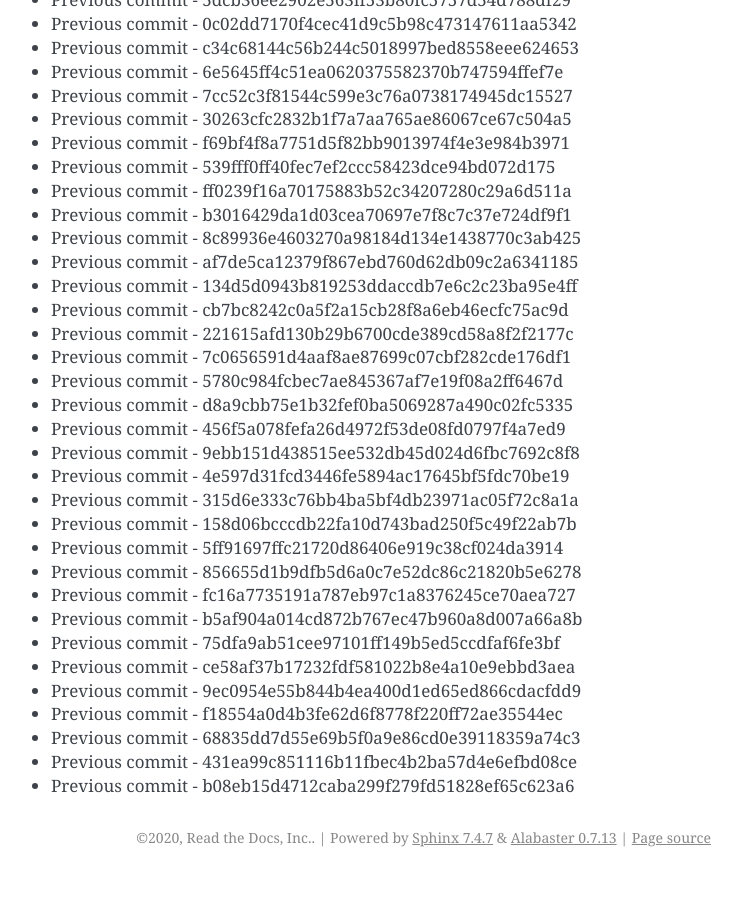
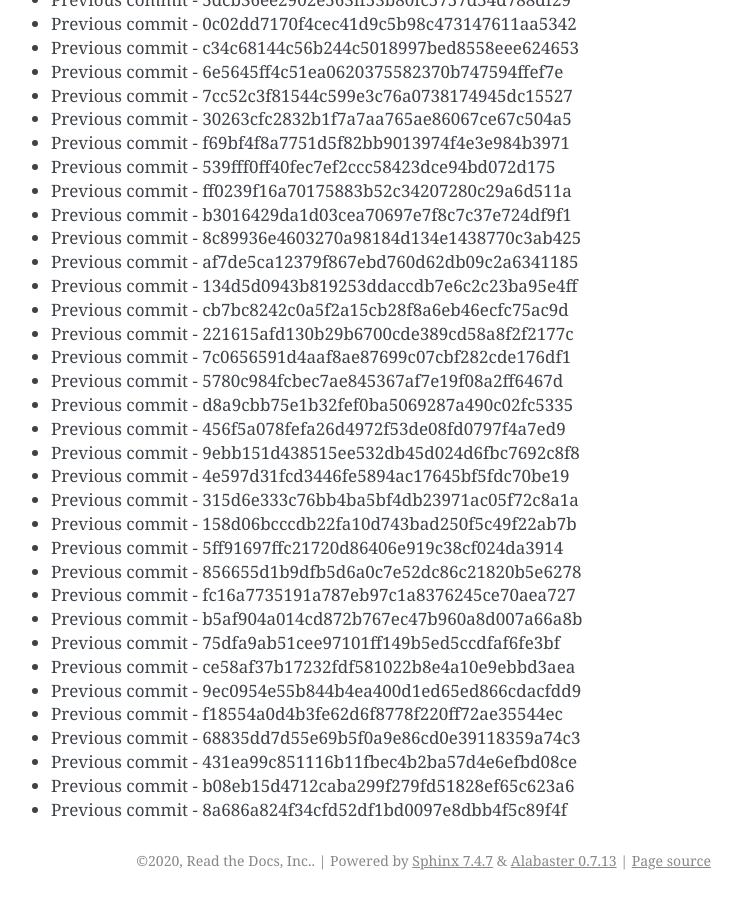
Before and after one commit to readthedocs/rtd-git-stresstest, a Sphinx documentation site: the page built from docs/updates.rst, in a window 1280 px wide and 900 px high, scrolled down 30544 px. Shown: the whole window, without its empty margins (399-1141 px from the left). Built offline with Sphinx 7.4.7, drawn with Linux system fonts in a browser that asks for light colours; before the commit the page ends 31421 px from its top, so only the background shows below that.

Commit message:
Generating commit from previous: 8a686a824f34cfd52df1bd0097e8dbb4f5c89f4f

```diff
--- a/docs/updates.rst
+++ b/docs/updates.rst
@@ -1315,3 +1315,4 @@ It can be tested for any performance characteristics.
 * Previous commit - 68835dd7d55e69b5f0a9e86cd0e39118359a74c3
 * Previous commit - 431ea99c851116b11fbec4b2ba57d4e6efbd08ce
 * Previous commit - b08eb15d4712caba299f279fd51828ef65c623a6
+* Previous commit - 8a686a824f34cfd52df1bd0097e8dbb4f5c89f4f
```
